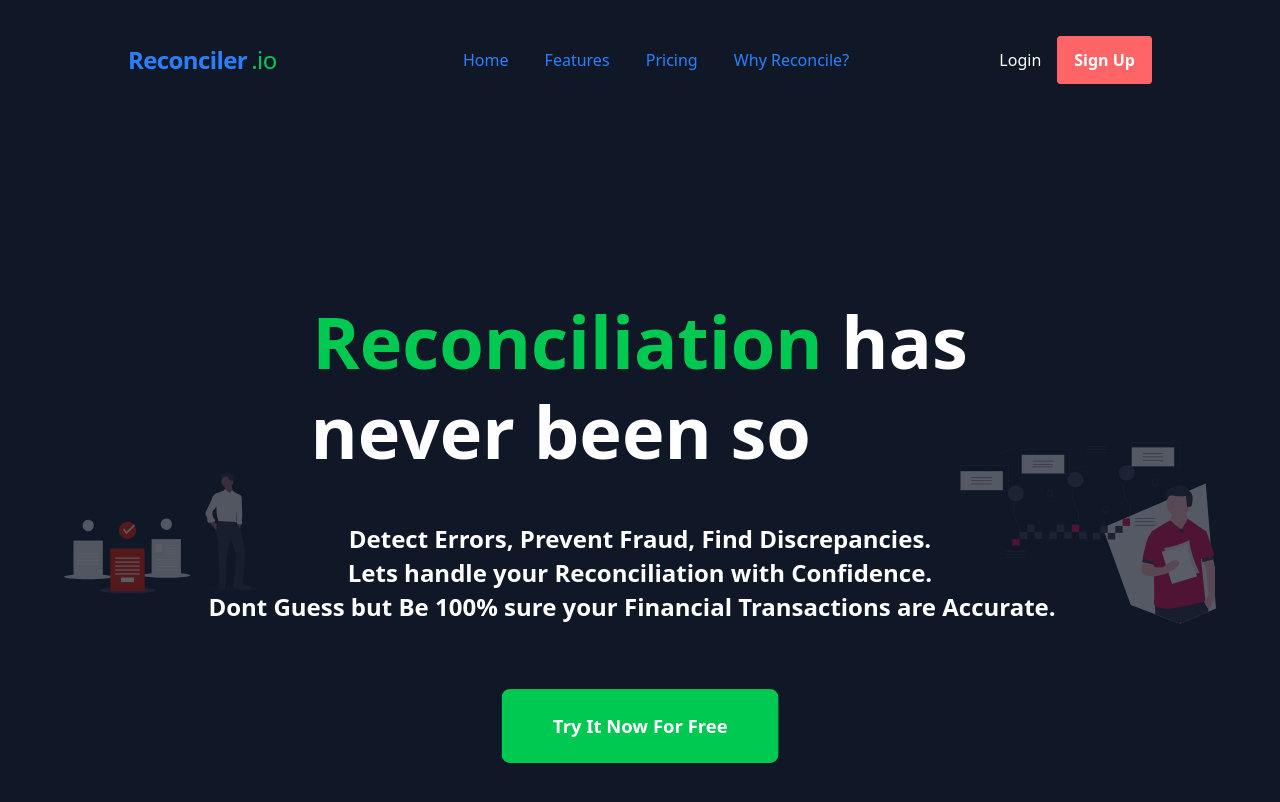
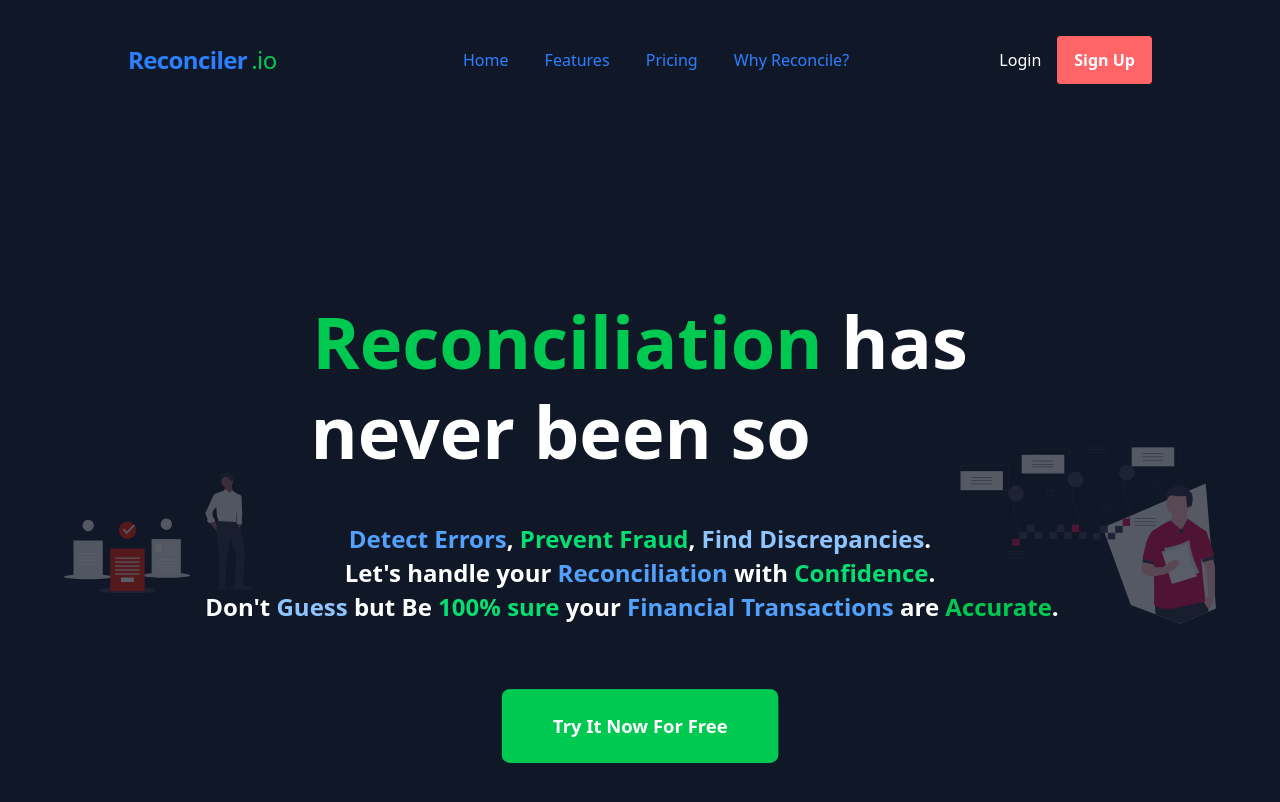
Before and after one commit to nkasozi/reconciler.io, a SvelteKit app: page / in a window 1280 px wide. Shown: the top 802 px of the page. Built offline with nearby package versions, Linux system fonts and the light colour scheme.

Commit message:
Enhance hero text with color and emphasis
Updated the main page hero text to use colored and bold spans for key phrases, improving visual emphasis and readability.

```diff
--- a/src/routes/+page.svelte
+++ b/src/routes/+page.svelte
@@ -57,9 +57,15 @@
 				<span
 					class="mr-4 text-xl font-semibold leading-tight sm:text-2xl md:text-2xl lg:text-2xl xl:text-2xl"
 				>
-					Detect Errors, Prevent Fraud, Find Discrepancies. <br />
-					Lets handle your Reconciliation with Confidence.<br />
-					Dont Guess but Be 100% sure your Financial Transactions are Accurate. <br />
+					<span class="text-blue-400">Detect Errors</span>,
+					<span class="text-green-400">Prevent Fraud</span>,
+					<span class="text-blue-300">Find Discrepancies</span>. <br />
+					Let's handle your <span class="font-bold text-blue-400">Reconciliation</span> with
+					<span class="font-bold text-green-400">Confidence</span>.<br />
+					Don't <span class="text-blue-300">Guess</span> but Be
+					<span class="font-extrabold text-green-400">100% sure</span>
+					your <span class="text-blue-400">Financial Transactions</span> are
+					<span class="font-bold text-green-500">Accurate</span>. <br />
 				</span>
 			</div>
 
```
